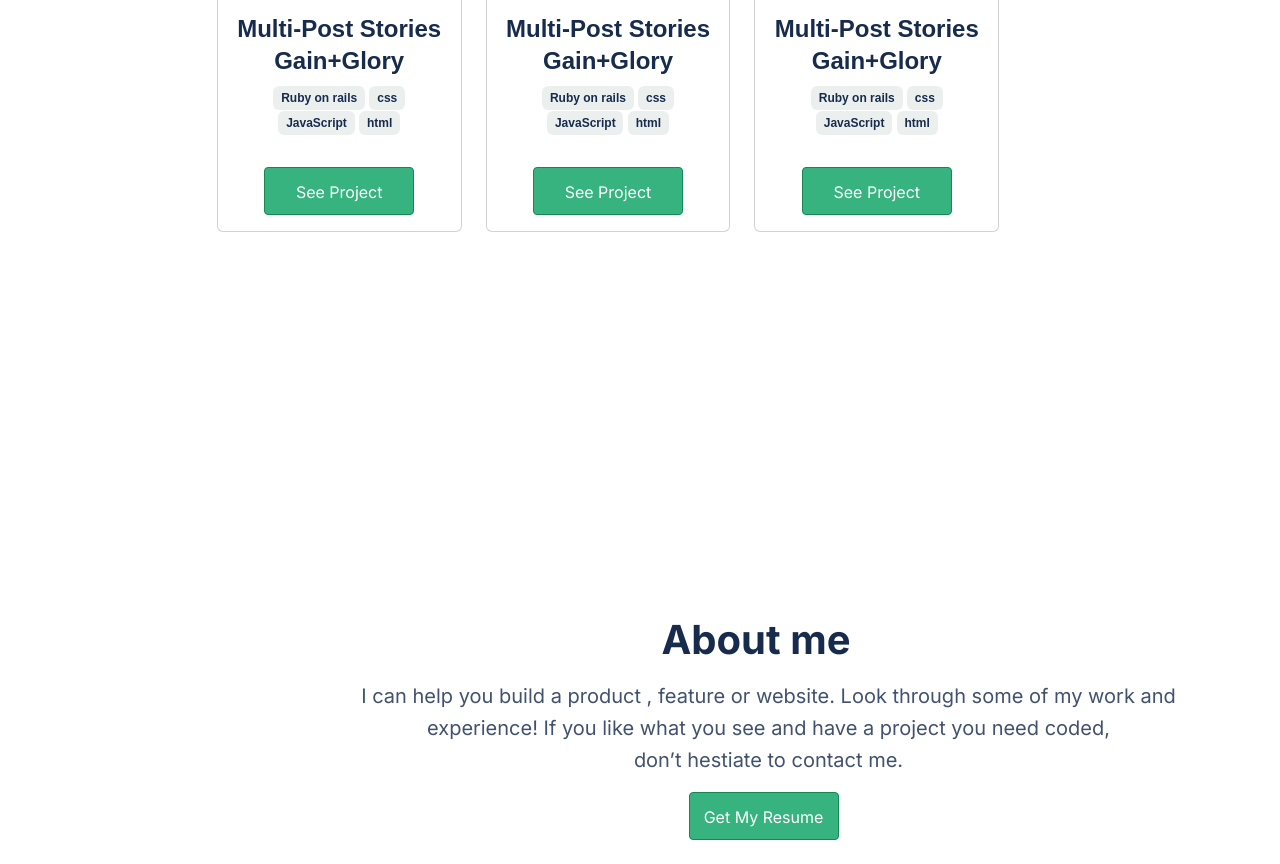
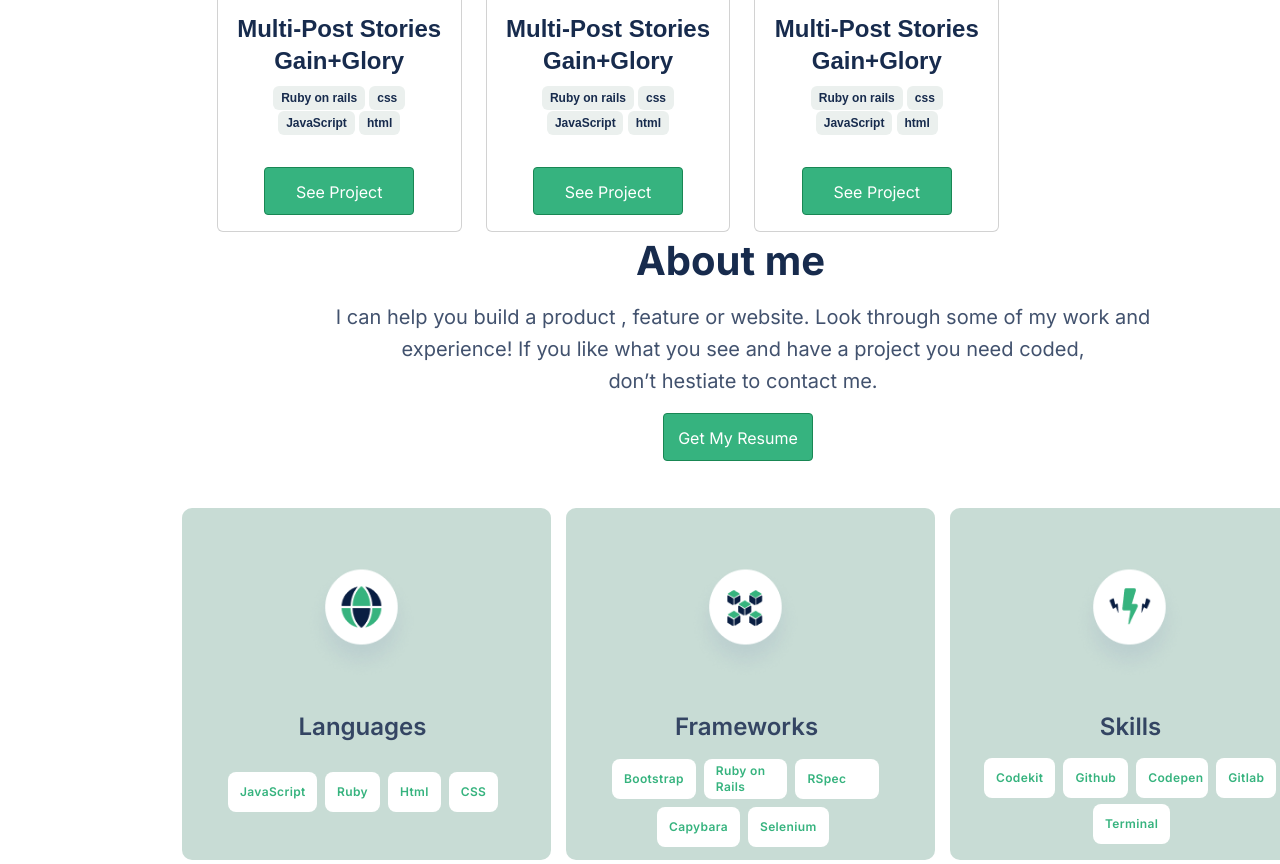
Before and after one commit to aima98/Portfolio-Bootstrap, a website: page index.html in a window 1280 px wide. Shown: the part 1774-2638 px from the top of the page. Drawn offline with Linux system fonts and the light colour scheme.

Commit message:
Add style.css after merging changes

```diff
--- a/style.css
+++ b/style.css
@@ -7,10 +7,8 @@
   padding: 80px 0;
   gap: 48px;
   position: absolute;
-  width: 1171px;
   height: 808px;
   left: 83px;
-  top: 2385px;
 }
 
 section .about-me {
```
